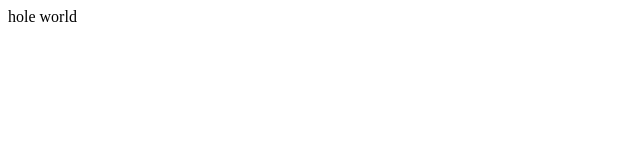
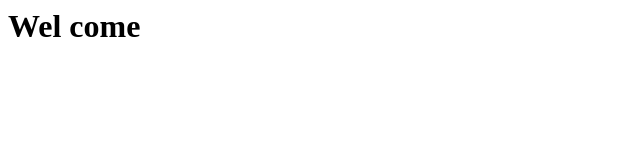
Before and after one commit to RizwanKhan6/Myoffice, a plain HTML site: page index.html in a window 1280 px wide. Shown: the whole page, without its empty margins (0-640 px from the left). Drawn offline with Linux system fonts and the light colour scheme.

Commit message:
add a heading

```diff
--- a/index.html
+++ b/index.html
@@ -1 +1 @@
-<p>hole world</p>
+<h1>Wel come</h1>
```
